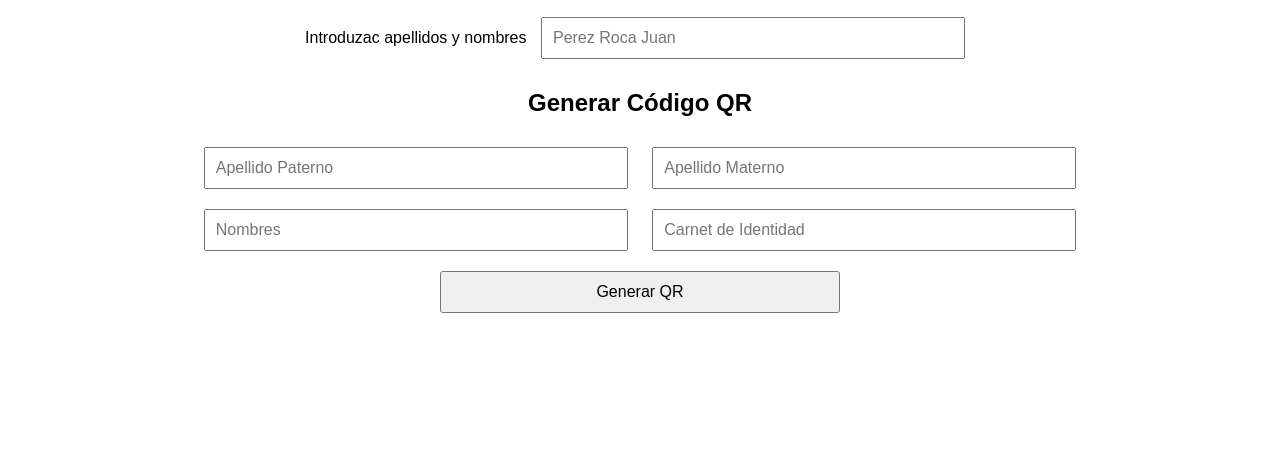
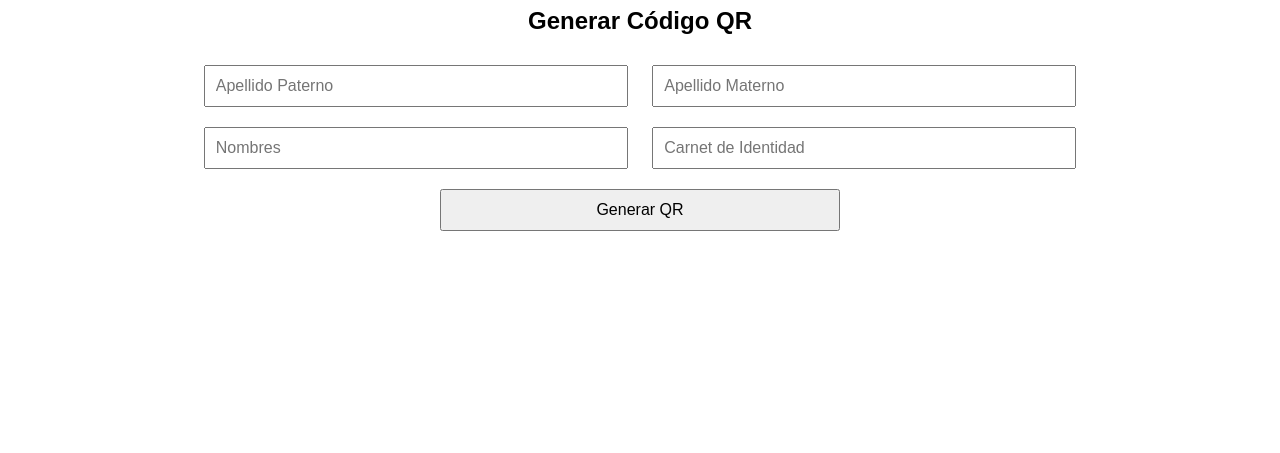
Before and after one commit to RafaelVilelaAmpuero/RafaelVilelaAmpuero.github.io, a plain HTML site: page index.html in a window 1280 px wide. Shown: the part 347-800 px from the top of the page. Drawn offline with Linux system fonts and the light colour scheme.

Commit message:
Update index.html

```diff
--- a/index.html
+++ b/index.html
@@ -28,10 +28,7 @@
 	  <h2><center>BIENVENIDOS AL NUEVO SISTEMA DE RECOJO</center></h2>
 	  <p>Con el fin de brindarles una mejor atención y rapidez en las entrgas de nuestras canastas, ponenmos a disposicion, el nuevo sistema de generación de QR, donde usted podra recoger su canasta únicamente presentando su QR generado. </p>
     <h1>Generador de QR </h1>
-  <div class="form-group">
-    <label for="text">Introduzac apellidos y nombres</label>
-    <input id="text" type="text" placeholder="Perez Roca Juan" />
-  </div>
+
 
   <h2>Generar Código QR</h2>
 
```
